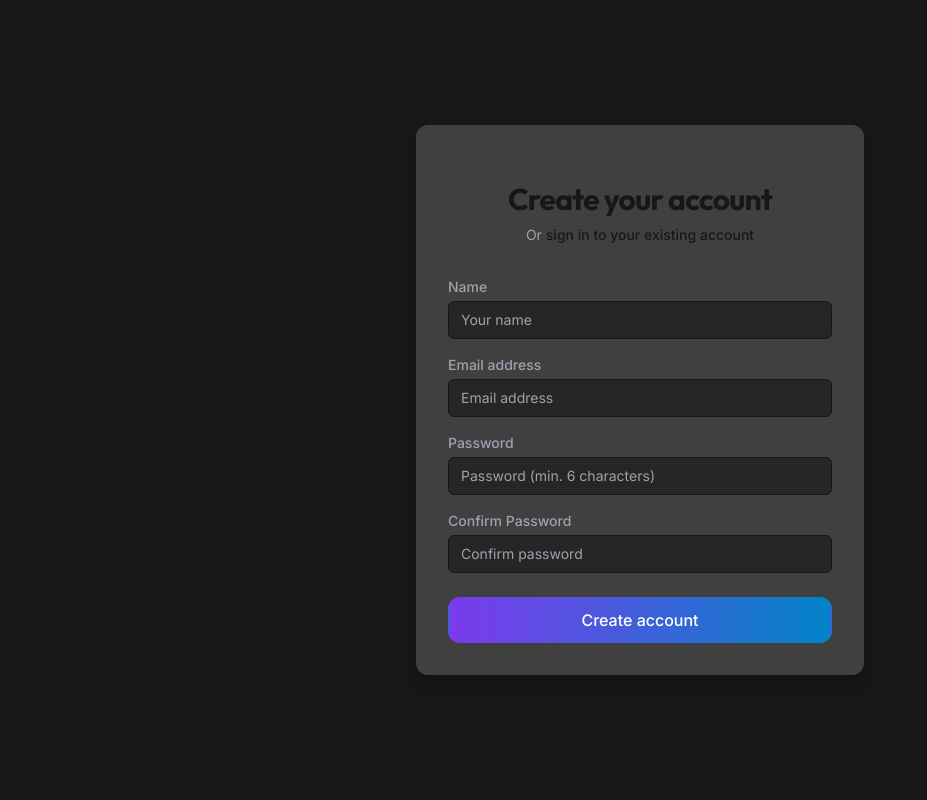
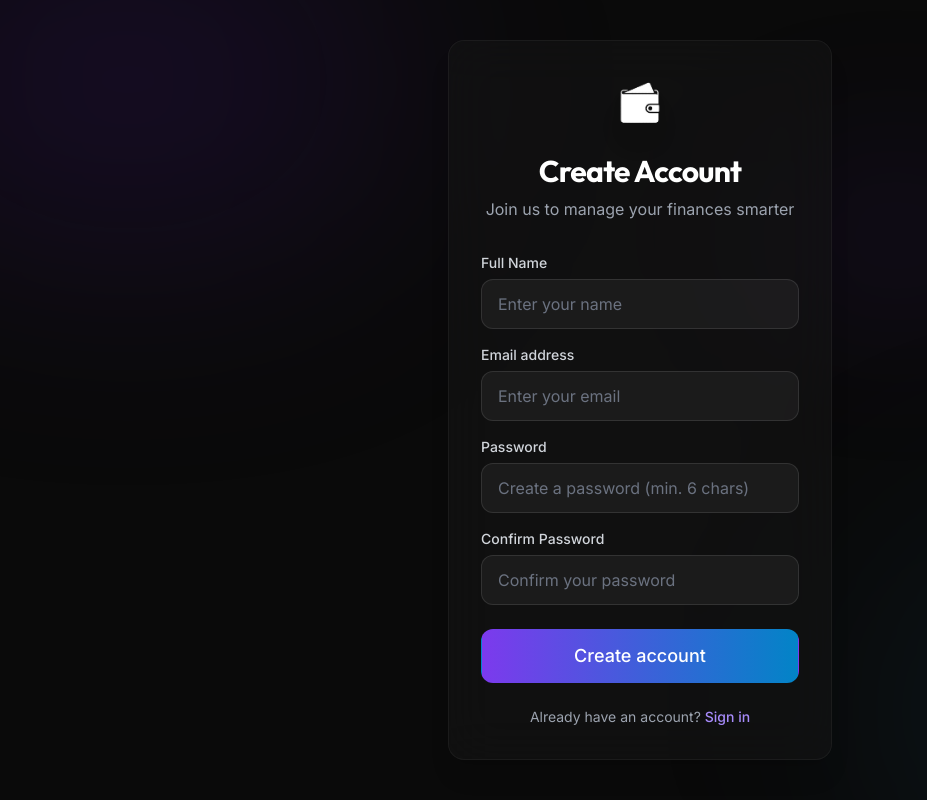
Before and after one commit to iamsamarth1011/Finora, a React (Vite) app in the folder client/: page /signup in a window 1280 px wide. Shown: the whole page, without its empty margins (0-927 px from the left). Built offline with nearby package versions, Linux system fonts and the light colour scheme; no server answers.

Commit message:
feat: Standardize Signup page UI with premium design

```diff
--- a/client/src/pages/Signup.jsx
+++ b/client/src/pages/Signup.jsx
@@ -2,6 +2,7 @@ import { useState } from 'react';
 import { Link, useNavigate } from 'react-router-dom';
 import { useAuth } from '../context/AuthContext';
 import Button from '../components/Button';
+import blackLogo from '../utils/dark_logo.png';
 
 const Signup = () => {
   const [name, setName] = useState('');
@@ -58,43 +59,56 @@ const Signup = () => {
   };
 
   return (
-    <div className="min-h-screen flex items-center justify-center bg-neutral-900 py-12 px-4 sm:px-6 lg:px-8">
-      <div className="max-w-md w-full space-y-8 bg-neutral-700 p-8 rounded-xl shadow-lg border-white">
-        <div>
-          <h2 className="mt-6 text-center text-3xl font-extrabold text-neutral-900">
-            Create your account
+    <div className="min-h-screen flex items-center justify-center bg-background relative overflow-hidden">
+      {/* Animated Background Elements */}
+      <div className="absolute top-0 left-0 w-full h-full overflow-hidden z-0">
+        <div className="absolute top-[-10%] left-[-10%] w-[40%] h-[40%] rounded-full bg-primary-900/20 blur-[120px] animate-float" />
+        <div className="absolute bottom-[-10%] right-[-10%] w-[40%] h-[40%] rounded-full bg-secondary-900/20 blur-[120px] animate-float" style={{ animationDelay: '2s' }} />
+        <div className="absolute top-[20%] right-[20%] w-[20%] h-[20%] rounded-full bg-primary-800/10 blur-[80px] animate-float" style={{ animationDelay: '4s' }} />
+      </div>
+
+      <div className="w-full max-w-md p-8 relative z-10 animate-fade-in">
+        <div className="glass-card rounded-2xl p-8 border-white/10">
+          <div className="text-center mb-8">
+            <img
+              src={blackLogo}
+              alt="Finora"
+              className="w-16 h-16 mx-auto mb-4 object-contain drop-shadow-xl"
+            />
+            <h2 className="text-3xl font-bold font-display text-white mb-2">
+              Create Account
             </h2>
-          <p className="mt-2 text-center text-sm text-gray-400">
-            Or{' '}
-            <Link to="/login" className="font-medium text-neutral-900 hover:text-blue-500">
-              sign in to your existing account
-            </Link>
+            <p className="text-gray-400">
+              Join us to manage your finances smarter
             </p>
           </div>
-        <form className="mt-8 space-y-6" onSubmit={handleSubmit}>
+
+          <form className="space-y-6" onSubmit={handleSubmit}>
             {error && (
-            <div className="bg-red-50 border border-red-200 text-red-700 px-4 py-3 rounded">
+              <div className="bg-red-500/10 border border-red-500/20 text-red-400 px-4 py-3 rounded-xl text-sm backdrop-blur-sm">
                 {error}
               </div>
             )}
+
             <div className="space-y-4">
               <div>
-              <label htmlFor="name" className="block text-sm font-medium text-gray-400">
-                Name
+                <label htmlFor="name" className="block text-sm font-medium text-gray-300 mb-1.5">
+                  Full Name
                 </label>
                 <input
                   id="name"
                   name="name"
                   type="text"
                   required
-                className="mt-1 appearance-none relative block w-full px-3 py-2 border border-gray-300 placeholder-white-500 text-white rounded-md focus:outline-none focus:ring-blue-500 focus:border-blue-500 sm:text-sm bg-neutral-800 border-neutral-900"
-                placeholder="Your name"
+                  className="w-full px-4 py-3 bg-white/5 border border-white/10 rounded-xl text-white placeholder-gray-500 focus:outline-none focus:ring-2 focus:ring-primary-500 focus:border-transparent transition-all duration-200 hover:bg-white/10"
+                  placeholder="Enter your name"
                   value={name}
                   onChange={(e) => setName(e.target.value)}
                 />
               </div>
+
               <div>
-              <label htmlFor="email" className="block text-sm font-medium text-gray-400">
+                <label htmlFor="email" className="block text-sm font-medium text-gray-300 mb-1.5">
                   Email address
                 </label>
                 <input
@@ -103,14 +117,15 @@ const Signup = () => {
                   type="email"
                   autoComplete="email"
                   required
-                className="mt-1 appearance-none relative block w-full px-3 py-2 border border-gray-300 placeholder-white-500 text-white rounded-md focus:outline-none focus:ring-blue-500 focus:border-blue-500 sm:text-sm bg-neutral-800 border-neutral-900"
-                placeholder="Email address"
+                  className="w-full px-4 py-3 bg-white/5 border border-white/10 rounded-xl text-white placeholder-gray-500 focus:outline-none focus:ring-2 focus:ring-primary-500 focus:border-transparent transition-all duration-200 hover:bg-white/10"
+                  placeholder="Enter your email"
                   value={email}
                   onChange={(e) => setEmail(e.target.value)}
                 />
               </div>
+
               <div>
-              <label htmlFor="password" className="block text-sm font-medium text-gray-400">
+                <label htmlFor="password" className="block text-sm font-medium text-gray-300 mb-1.5">
                   Password
                 </label>
                 <input
@@ -119,14 +134,15 @@ const Signup = () => {
                   type="password"
                   autoComplete="new-password"
                   required
-                className="mt-1 appearance-none relative block w-full px-3 py-2 border border-gray-300 placeholder-white-500 text-white rounded-md focus:outline-none focus:ring-blue-500 focus:border-blue-500 sm:text-sm bg-neutral-800 border-neutral-900"
-                placeholder="Password (min. 6 characters)"
+                  className="w-full px-4 py-3 bg-white/5 border border-white/10 rounded-xl text-white placeholder-gray-500 focus:outline-none focus:ring-2 focus:ring-primary-500 focus:border-transparent transition-all duration-200 hover:bg-white/10"
+                  placeholder="Create a password (min. 6 chars)"
                   value={password}
                   onChange={(e) => setPassword(e.target.value)}
                 />
               </div>
+
               <div>
-              <label htmlFor="confirmPassword" className="block text-sm font-medium text-gray-400">
+                <label htmlFor="confirmPassword" className="block text-sm font-medium text-gray-300 mb-1.5">
                   Confirm Password
                 </label>
                 <input
@@ -135,25 +151,35 @@ const Signup = () => {
                   type="password"
                   autoComplete="new-password"
                   required
-                className="mt-1 appearance-none relative block w-full px-3 py-2 border border-gray-300 placeholder-white-500 text-white rounded-md focus:outline-none focus:ring-blue-500 focus:border-blue-500 sm:text-sm bg-neutral-800 border-neutral-900"
-                placeholder="Confirm password"
+                  className="w-full px-4 py-3 bg-white/5 border border-white/10 rounded-xl text-white placeholder-gray-500 focus:outline-none focus:ring-2 focus:ring-primary-500 focus:border-transparent transition-all duration-200 hover:bg-white/10"
+                  placeholder="Confirm your password"
                   value={confirmPassword}
                   onChange={(e) => setConfirmPassword(e.target.value)}
                 />
               </div>
             </div>
 
-          <div>
             <Button
               type="submit"
-              className="w-full bg-neutral-900 border-white-500 text-gray-400"
-              variant='primary'
+              className="w-full justify-center text-lg py-3"
               disabled={loading}
             >
-              {loading ? 'Creating account...' : 'Create account'}
+              {loading ? (
+                <div className="flex items-center justify-center">
+                  <div className="w-5 h-5 border-2 border-white/30 border-t-white rounded-full animate-spin mr-2" />
+                  Creating account...
+                </div>
+              ) : 'Create account'}
             </Button>
+          </form>
+
+          <p className="mt-6 text-center text-sm text-gray-400">
+            Already have an account?{' '}
+            <Link to="/login" className="font-medium text-primary-400 hover:text-primary-300 transition-colors">
+              Sign in
+            </Link>
+          </p>
         </div>
-        </form>
       </div>
     </div>
   );
```
Lines whose indentation alone changed are shown as unchanged.
